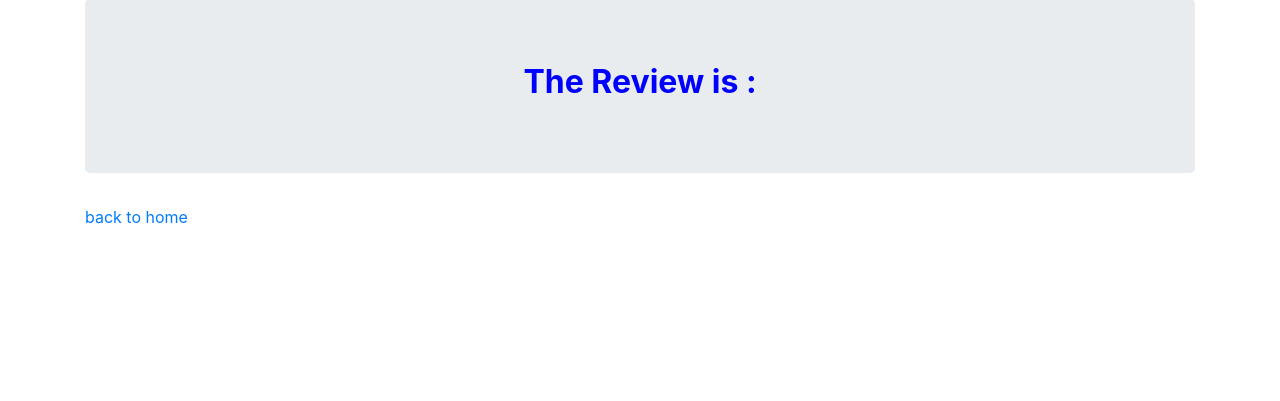
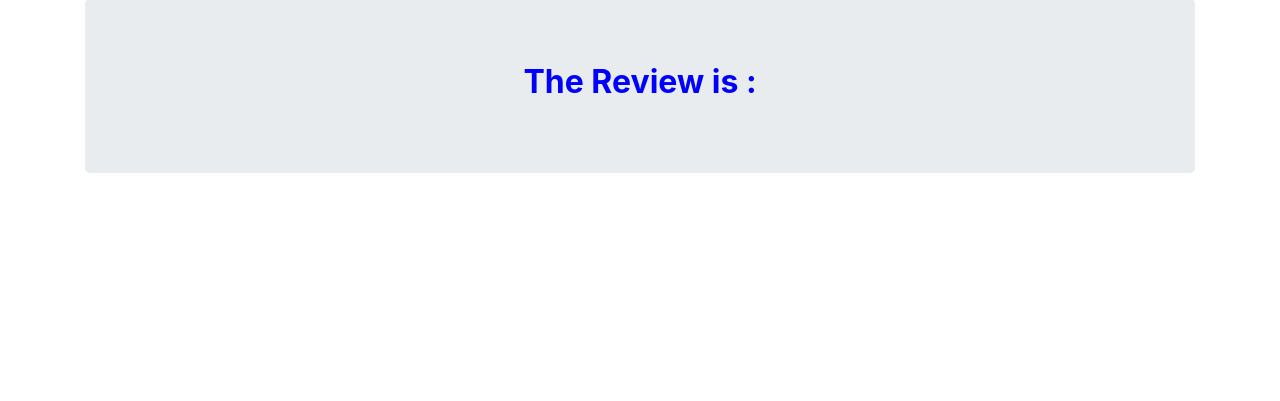
Before and after one commit to ravinderkandukuri/updatedRepo, a Flask app: template templates/result.html in a window 1280 px wide. Shown: the part 121-522 px from the top of the page. Run offline with Flask 2, Linux system fonts and the light colour scheme; the template is opened without the code that fills it, so the values that code supplies are empty; parts of the project's set-up code (start-up, migrations or seed data) failed here and were passed over; some libraries are stand-ins or nearby versions.

Commit message:
make it better

```diff
--- a/templates/result.html
+++ b/templates/result.html
@@ -20,7 +20,6 @@
 				{% endif %}
 			</center>
 		</div>
-		<a href="http://127.0.0.1:5000/">back to home</a>
     </div>
 </body>
 </html>
```
